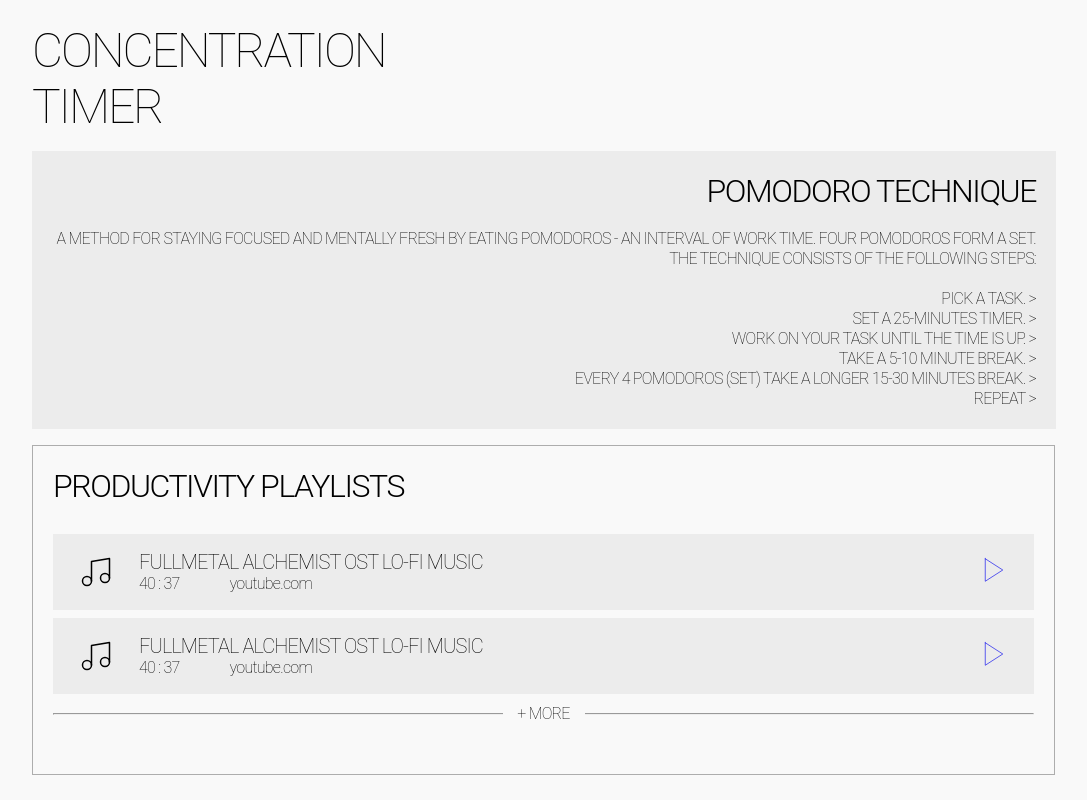
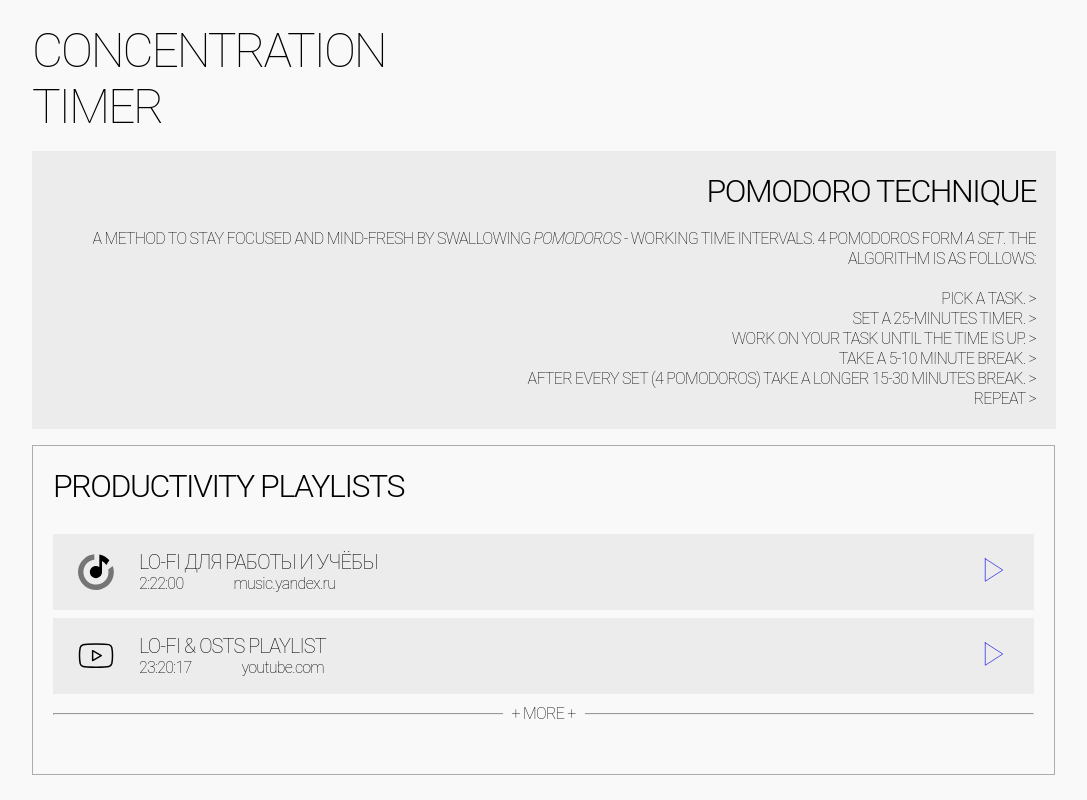
Before and after one commit to mari1647iv/personal-efficiency-helper, a React (Create React App) app: page /focus in a window 1280 px wide. Shown: the part 935-1735 px from the top of the page, without its empty margins (96-1183 px from the left). Built offline with nearby package versions, Linux system fonts and the light colour scheme; no server answers.

Commit message:
set up playlists panel

```diff
--- /dev/null
+++ b/src/routes/Focus/ProductivityPlaylists/Playlist.css
@@ -0,0 +1,53 @@
+.playlist {
+  width: calc(100% - 50px);
+  padding: 16px 25px;
+  display: flex;
+  align-items: center;
+  justify-content: space-between;
+  background: #ECECEC;
+  gap: 25px;
+  white-space: nowrap;
+}
+
+.playlist > div {
+  display: flex;
+  flex-direction: column;
+  flex-grow: 1;
+  overflow: hidden;
+  max-width: calc(100% - 116px);
+  position: relative;
+}
+
+.playlist > div:before {
+    content: "";
+    position: absolute;
+    right: 0;
+    height: 100%;
+    width: 80px;
+
+    background-image: linear-gradient(to right, rgba(236,236,236,0), rgba(236,236,236,0.9) 75%)
+}
+
+.ticker:hover {
+  animation: ticker 3.5s infinite linear;
+}
+
+@keyframes ticker{
+    0% {
+        transform: translateX(0)
+    }
+    100% {
+        transform: translateX(-50%)
+    }
+}
+
+.playlist-info {
+  display: flex;
+  gap: 50px;
+  text-transform: lowercase;
+}
+
+.ya-music-icon {
+  width: 36px;
+  height: 36px;
+}
--- /dev/null
+++ b/src/routes/Focus/ProductivityPlaylists/Playlist.js
@@ -0,0 +1,34 @@
+import './ProductivityPlaylists.css';
+import './Playlist.css';
+import React from 'react';
+import { Youtube, Music, Play } from 'react-feather';
+import getUrlSource from '../../../utils/getUrlSource';
+import { ReactComponent as YaMusic } from '../../../assets/img/ya-music-icon-black.svg';
+
+function Playlist(props) {
+  const { playlist } = props
+
+  function getIcon(src) {
+    switch (src) {
+      case 'youtube.com': return (<Youtube size={36} strokeWidth="1px" />)
+      case 'music.yandex.ru': return (<YaMusic className="ya-music-icon" />)
+      default: return (<Music size={36} strokeWidth="1px" />)
+    }
+  }
+
+  return (
+    <li className="playlist" key={playlist.id} >
+      {getIcon(getUrlSource(playlist.url))}
+      <div>
+        <h3 className="ticker">{playlist.name}</h3>
+        <div className="playlist-info">
+          <p>{playlist.duration}</p>
+          <p>{getUrlSource(playlist.url)}</p>
+        </div>
+      </div>
+      <a href={playlist.url}><Play size={30} strokeWidth="0.5px" /></a>
+    </li>
+  );
+}
+
+export default Playlist;
--- a/src/routes/Focus/ProductivityPlaylists/ProductivityPlaylists.css
+++ b/src/routes/Focus/ProductivityPlaylists/ProductivityPlaylists.css
@@ -15,28 +15,6 @@
   gap: 8px;
 }
 
-.playlist {
-  width: calc(100% - 50px);
-  padding: 16px 25px;
-  display: flex;
-  align-items: center;
-  justify-content: space-between;
-  background: #ECECEC;
-  gap: 25px;
-}
-
-.playlist>div {
-  display: flex;
-  flex-direction: column;
-  flex-grow: 1;
-}
-
-.playlist-info {
-  display: flex;
-  gap: 50px;
-  text-transform: lowercase;
-}
-
 .show-more {
   position: relative;
   padding: 9px 0;
@@ -50,4 +28,5 @@
   left: calc(50% - 41px);
   background-color: #F9F9F9;
   text-align: center;
+  cursor: pointer;
 }
--- a/src/routes/Focus/ProductivityPlaylists/ProductivityPlaylists.js
+++ b/src/routes/Focus/ProductivityPlaylists/ProductivityPlaylists.js
@@ -1,38 +1,37 @@
 import './ProductivityPlaylists.css';
-import React from 'react';
-import { Music, Play } from 'react-feather';
+import React, { useState, useEffect } from 'react';
+import playlistService from '../../../services/playlistService';
+import Playlist from "./Playlist";
 
 function ProductivityPlaylists() {
+  const [playlists, setPlaylists] = useState([])
+  const [loading, setLoading] = useState(true)
+  const [isPartiallyHidden, setIsPartiallyHidden] = useState(true)
+
+  useEffect(() => {
+    setLoading(true)
+    let data = playlistService.getPlaylists()
+    setPlaylists(data)
+    setLoading(false)
+  }, [loading, playlists])
+
+  function showHide() {
+    setIsPartiallyHidden(!isPartiallyHidden)
+  }
+
   return (
     <div className="playlists-box">
       <h2>PRODUCTIVITY PLAYLISTS</h2>
-      <ul className="playlists">
-        <li className="playlist">
-          <Music size={36} strokeWidth="1px" />
-          <div>
-            <h3>Fullmetal Alchemist OST lo-fi music</h3>
-            <div className="playlist-info">
-              <p>40 : 37</p>
-              <p>youtube.com</p>
-            </div>
-          </div>
-          <a href="https://youtube.com"><Play size={30} strokeWidth="0.5px" /></a>
-        </li>
-        <li className="playlist">
-          <Music size={36} strokeWidth="1px" />
-          <div>
-            <h3>Fullmetal Alchemist OST lo-fi music</h3>
-            <div className="playlist-info">
-              <p>40 : 37</p>
-              <p>youtube.com</p>
-            </div>
-          </div>
-          <a href="https://youtube.com"><Play size={30} strokeWidth="0.5px" /></a>
-        </li>
-      </ul>
-      <div className="show-more">
+      {!loading && !!playlists && (
+        <ul className="playlists">
+          {playlists.slice(0, isPartiallyHidden ? 2 : undefined).map((playlist) => (
+            <Playlist playlist={playlist} />
+          ))}
+        </ul>
+      )}
+      <div className="show-more" onClick={showHide}>
         <hr />
-        <p>+ more</p>
+        <p>{isPartiallyHidden ? "+ more +" : "— less —"}</p>
       </div>
     </div>
   );
--- a/src/routes/Focus/TimerBox/Timer/PomodoroScale.css
+++ b/src/routes/Focus/TimerBox/Timer/PomodoroScale.css
@@ -10,12 +10,14 @@
   background: #EAEAEA;
   height: 100%;
   margin: 0 1px;
+  cursor: pointer;
 }
 
 .pomodoro-break {
   background: #F1F1F1;
   height: 100%;
   margin: 0 1px;
+  cursor: pointer;
 }
 
 #current-phase {
--- a/src/routes/Focus/TimerBox/Timer/PomodoroScale.js
+++ b/src/routes/Focus/TimerBox/Timer/PomodoroScale.js
@@ -9,6 +9,7 @@ import sound from '../../../../assets/audio/proud.mp3';
 
 function PomodoroScale() {
   let totalTime = POMODORO_PHASES.reduce((sum, phase) => sum + phase.time, 0);
+  let isPlaying = useSelector((state)=>state.timer.isPlaying)
   let currentPhaseType = useSelector((state)=>state.timer.type)
   let currentPhaseId = useSelector((state)=>state.timer.id)
   const [playSound] = useSound(sound)
@@ -18,7 +19,7 @@ function PomodoroScale() {
   useEffect(() => {
     if (isFirstMount.current) {
       isFirstMount.current = false
-    } else {
+    } else if (isPlaying) {
       playSound()
       let message = currentPhaseType === 'phase' ? 'Break is over.' : 'Take a break.'
       alert(message)
--- a/src/routes/Focus/TimerBox/TimerBox.js
+++ b/src/routes/Focus/TimerBox/TimerBox.js
@@ -2,7 +2,7 @@ import './TimerBox.css';
 import React, {useEffect} from 'react';
 import Timer from './Timer/Timer';
 import { useSelector, useDispatch } from 'react-redux'
-import { play, pause, setTime, tick, setPhase } from '../../../store/features/timer/timerSlice';
+import { play, pause, tick, setPhase } from '../../../store/features/timer/timerSlice';
 
 
 function TimerBox() {
--- /dev/null
+++ b/src/services/playlistService.js
@@ -0,0 +1,44 @@
+class PlaylistService {
+  API_ENDPOINT = 'http://localhost:3003'
+
+  PLAYLISTS = [
+    {
+      id: 0,
+      name: 'Lo-Fi для работы и учёбы',
+      url: 'https://music.yandex.ru/users/music-blog/playlists/2620',
+      duration: '2:22:00'
+    },
+    {
+      id: 1,
+      name: 'Lo-Fi & OSTs playlist',
+      url: 'https://www.youtube.com/watch?v=CZPul4k9bUU&list=PL3Rp4H5bk4_qV2ZjUrc-C8BZhv9UdZL5F',
+      duration: '23:20:17'
+    },
+    {
+      id: 2,
+      name: 'c o f f e e ☕️ [morning lofi mix to listen while drink coffee]',
+      url: 'https://www.youtube.com/watch?v=JCaR6hHnM3U&list=PL3Rp4H5bk4_qV2ZjUrc-C8BZhv9UdZL5F&index=22&t=251s',
+      duration: '1:09:07'
+    },
+    {
+      id: 3,
+      name: 'Прогулка наедине с собой',
+      url: 'https://music.yandex.ru/users/music-blog/playlists/1687',
+      duration: '2:57:00'
+    }
+  ]
+
+  getPlaylists() {
+    return this.PLAYLISTS
+  }
+
+  getPlaylistById(id) {
+    return this.PLAYLISTS.find((element) => {
+      return element.id === id
+    })
+  }
+}
+
+const playlistService = new PlaylistService()
+
+export default playlistService
--- a/src/utils/constants.js
+++ b/src/utils/constants.js
@@ -1,4 +1,4 @@
-export const POMODORO_TECHNIQUE = <p>A method for staying focused and mentally fresh by eating pomodoros - an interval of work time. Four pomodoros form a set. The technique consists of the following steps:<br /><br />Pick a task. {'>'}<br />Set a 25-minutes timer. {'>'}<br />Work on your task until the time is up. {'>'}<br />Take a 5-10 minute break. {'>'}<br />Every 4 pomodoros (set) take a longer 15-30 minutes break. {'>'}<br />Repeat {'>'}</p>;
+export const POMODORO_TECHNIQUE = <p>A method to stay focused and mind-fresh by swallowing <i>pomodoros</i> - working time intervals. 4 pomodoros form <i>a set</i>. The algorithm is as follows:<br /><br />Pick a task. {'>'}<br />Set a 25-minutes timer. {'>'}<br />Work on your task until the time is up. {'>'}<br />Take a 5-10 minute break. {'>'}<br />After every set (4 pomodoros) take a longer 15-30 minutes break. {'>'}<br />Repeat {'>'}</p>;
 
 // let pomodoro = { type: 'phase', time: 1500000 }
 // let shortBreak = { type: 'break', time: 300000 }
--- /dev/null
+++ b/src/utils/getUrlSource.js
@@ -0,0 +1,4 @@
+export default function getUrlSource(url) {
+  let src = url.replace('https://', '').replace('http://','').replace('www.', '').split('/')[0]
+  return src
+}
```
Also changed, not shown: src/assets/img/ya-music-icon-black.svg (added).
